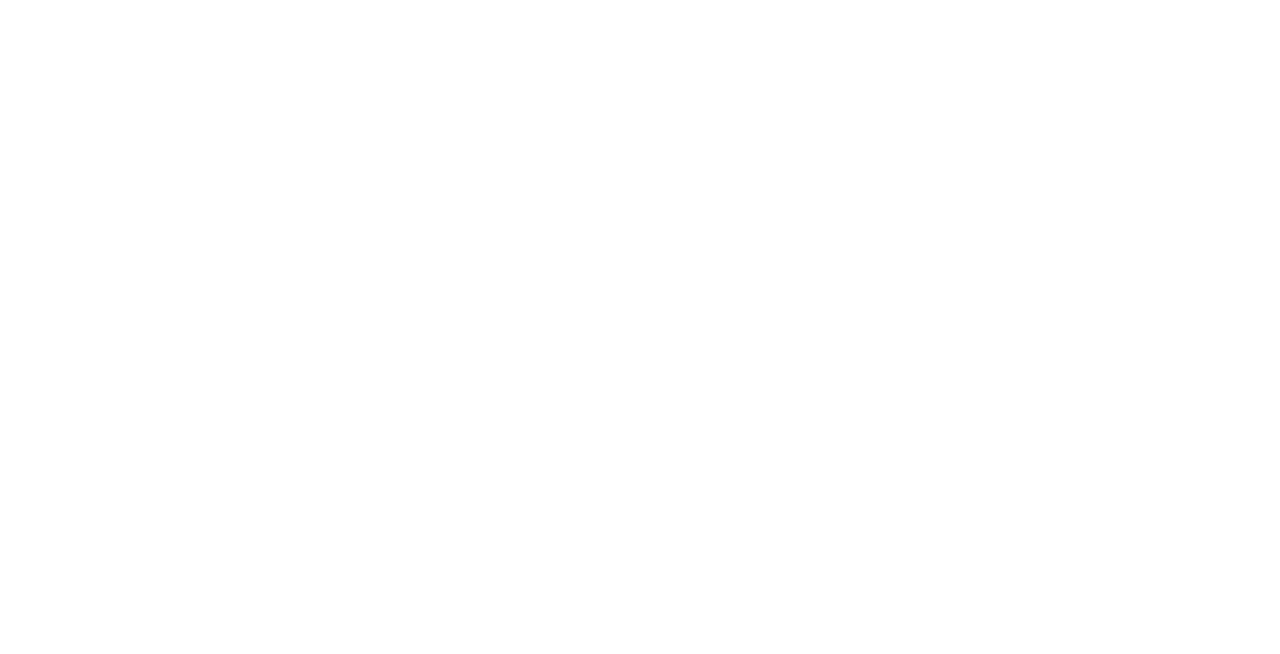
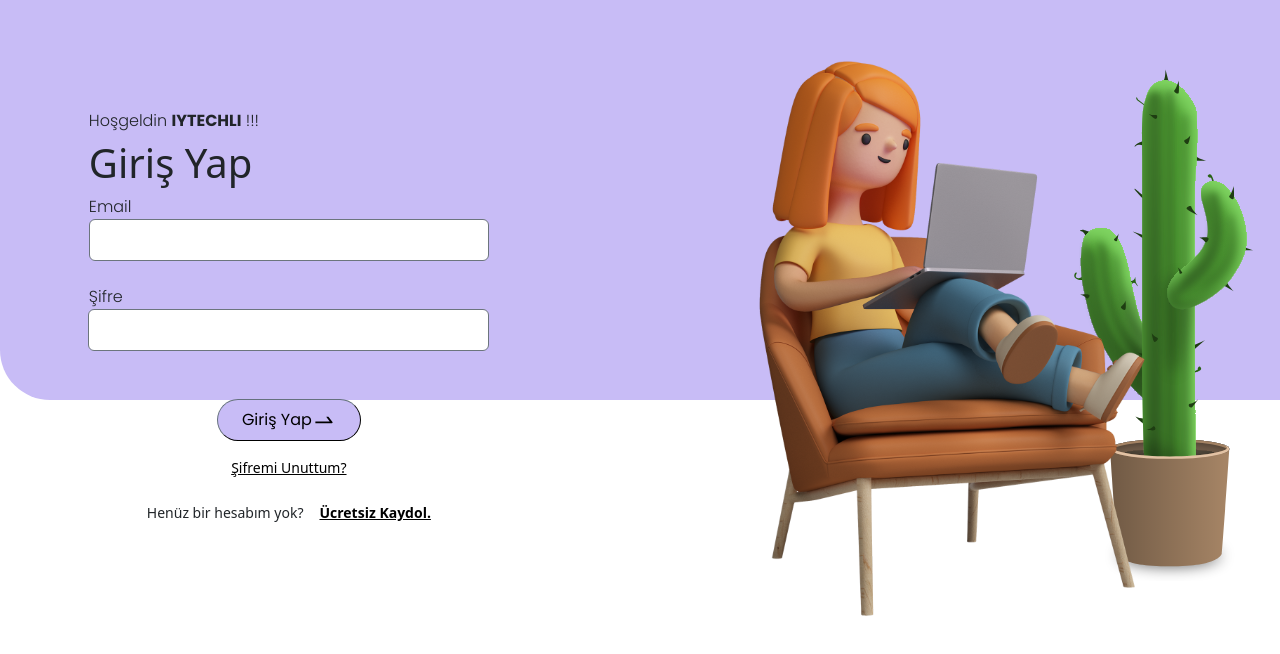
Before and after one commit to polat-code/iytechli_front_end_v1, a React (Create React App) app: page / in a window 1280 px wide. Before the commit this address had no page. Shown: the top 654 px of the page. Built offline with nearby package versions, Linux system fonts and the light colour scheme.

Commit message:
buttons are fixed

```diff
--- a/src/App.js
+++ b/src/App.js
@@ -56,7 +56,7 @@ function App() {
       <Route path="/departments" element={<SoonPage pageName={"Bölümler"} />} />
       <Route path="/places" element={<SoonPage pageName={"Mekanlar"} />} />
       <Route path="/iyte-car" element={<SoonPage pageName={"İyte Araç"} />} />
-      <Route path="/login" element={<Login />} />
+      <Route path="/" element={<Login />} />
       <Route path="/signup" element={<Signup />} />
       <Route path="/user-profile-public" element={<UserProfilePublic />} />
       <Route path="/email-verification" element={<EmailVerification />} />
--- a/src/components/Anonymous/Anonymous.js
+++ b/src/components/Anonymous/Anonymous.js
@@ -23,23 +23,22 @@ function Anonymous() {
     setToastShow(!toastShow);
   };
 
+  // TODO If user send a post then we have to show a toast message
   /*
-  const [showToastNotification,setShowToastNotification] = useState(false);
+  const [showToastNotification, setShowToastNotification] = useState(false);
 
   const location = useLocation();
+  const receivedData = location.state;
   useEffect(() => {
-    const receivedData = location.state;
-    if (receivedData.login) {
-      setShowToastNotification(true);
-
+    if (receivedData.login === true) {
+      setToastShow(!toastShow);
+      delete receivedData.login;
     }
-  }, [receivedData]);
+  });
   */
-
   // New Anonymous post navigation
   const newAnonymousPost = () => {
-    setToastShow(!toastShow);
-    //navigation("/new-anonymous-post");
+    navigation("/new-anonymous-post");
   };
   return (
     <>
--- a/src/components/Login/Login.js
+++ b/src/components/Login/Login.js
@@ -12,6 +12,14 @@ function Login() {
 
   const [isToastShow, setIsToastShow] = useState(false);
   const [isInputsBlank, setIsInputsBlank] = useState(false);
+
+  const handleForgetPassword = () => {
+    navigation("/forget-password");
+  };
+
+  const handleRegistration = () => {
+    navigation("/signup");
+  };
 
   const handleLogin = () => {
     // Reset InputsBlank Notification status
@@ -75,7 +83,11 @@ function Login() {
               </button>
             </div>
             <div className="relative-div d-flex justify-content-center mt-3">
-              <a href="#" className="forget-password-button">
+              <a
+                href="#"
+                className="forget-password-button"
+                onClick={handleForgetPassword}
+              >
                 Şifremi Unuttum?
               </a>
             </div>
@@ -83,7 +95,11 @@ function Login() {
               <span className="account-message me-3">
                 Henüz bir hesabım yok?
               </span>
-              <a href="#" className="sign-up-button fw-bold">
+              <a
+                href="#"
+                className="sign-up-button fw-bold"
+                onClick={handleRegistration}
+              >
                 Ücretsiz Kaydol.
               </a>
             </div>
--- a/src/components/NewAnonymousPost/NewAnonymousPost2.js
+++ b/src/components/NewAnonymousPost/NewAnonymousPost2.js
@@ -5,12 +5,36 @@ import ContentContainer from "../ContentContainer/ContentContainer";
 import PageTitle from "../PageTitle/PageTitle";
 import "./NewAnonymousPost2.css";
 import Advertisement from "../Advertisement/Advertisement";
+import { useNavigate } from "react-router-dom";
+import ToastNotification from "../ToastNotification/ToastNotification";
 
 const NewAnonymousPost2 = () => {
+  const [postDescription, setPostDescription] = useState("");
+  const navigation = useNavigate();
+
+  // Sidebar
   const [isSidebarOpen, setIsSidebarOpen] = useState(false);
-
   const toggleSidebar = () => {
     setIsSidebarOpen(!isSidebarOpen);
+  };
+
+  // Toast Notification
+  const [isNotValidPost, setIsNotValidPost] = useState(false);
+  const [toastShow, setToastShow] = useState(false);
+
+  const handleNewPostButton = () => {
+    setIsNotValidPost(false);
+    setToastShow(false);
+    if (postDescription.length > 15) {
+      navigation("/anonymous");
+    } else {
+      setIsNotValidPost(true);
+      setToastShow(true);
+    }
+  };
+
+  const handleCancelButton = () => {
+    navigation("/anonymous");
   };
 
   return (
@@ -45,6 +69,8 @@ const NewAnonymousPost2 = () => {
                   id="postDetail"
                   placeholder="Lütfen düşüncelerinizi yazınız..."
                   style={{ height: "120px" }}
+                  value={postDescription}
+                  onChange={(e) => setPostDescription(e.target.value)}
                 ></textarea>
               </div>
               {/* Post Detail Input END*/}
@@ -85,15 +111,28 @@ const NewAnonymousPost2 = () => {
                 <button
                   type="button"
                   class="btn btn-secondary p-2 px-3 me-3 mt-3"
+                  onClick={handleCancelButton}
                 >
                   İptal Et
                 </button>
                 <button
                   type="button"
                   class="btn btn-success p-2 px-3 ms-3 mt-3"
+                  onClick={handleNewPostButton}
                 >
                   Paylaş
                 </button>
+                {isNotValidPost && (
+                  <ToastNotification
+                    title={"Post Detayı"}
+                    message={
+                      "Post Detayı en az 15 karakterden oluşması gerekiyor. "
+                    }
+                    toastShow={toastShow}
+                    toastType={"warning"}
+                    toggleToastShow={() => setToastShow(!toastShow)}
+                  />
+                )}
               </div>
 
               {/* Save and Cancel Buttons END*/}
--- a/src/components/Post/Post.js
+++ b/src/components/Post/Post.js
@@ -1,5 +1,6 @@
 import React from "react";
 import "./Post.css";
+import { useNavigate } from "react-router-dom";
 import anonymousIconPhoto from "../../images/icons/anonymous_icon.svg";
 import postPhoto from "../../images/post_photo.svg";
 import likePostIcon from "../../images/icons/like_post_icon.svg";
@@ -7,10 +8,16 @@ import commentPostIcon from "../../images/icons/comment_post_icon.svg";
 import complimentIconPhoto from "../../images/icons/sikayet_et.svg";
 
 function Post({ content, totalLike, totalComment, images }) {
+  const navigation = useNavigate();
+  const handlePostDetail = () => {
+    navigation("/anonymous-detail");
+  };
+
   return (
     <a
-      href="../anonimler_detail_sikayet/index.html"
+      href="#"
       style={{ textDecoration: "none", color: "black" }}
+      onClick={handlePostDetail}
     >
       <div class="d-flex justify-content-center mb-3">
         <div class="border rounded" style={{ maxWidth: "720px" }}>
--- a/src/components/Sidebar/Sidebar.js
+++ b/src/components/Sidebar/Sidebar.js
@@ -107,7 +107,7 @@ const Sidebar = ({ isOpen }) => {
     navigation("/iyte-car");
   };
   const handleLogout = () => {
-    navigation("/login");
+    navigation("/");
   };
 
   return (
```
